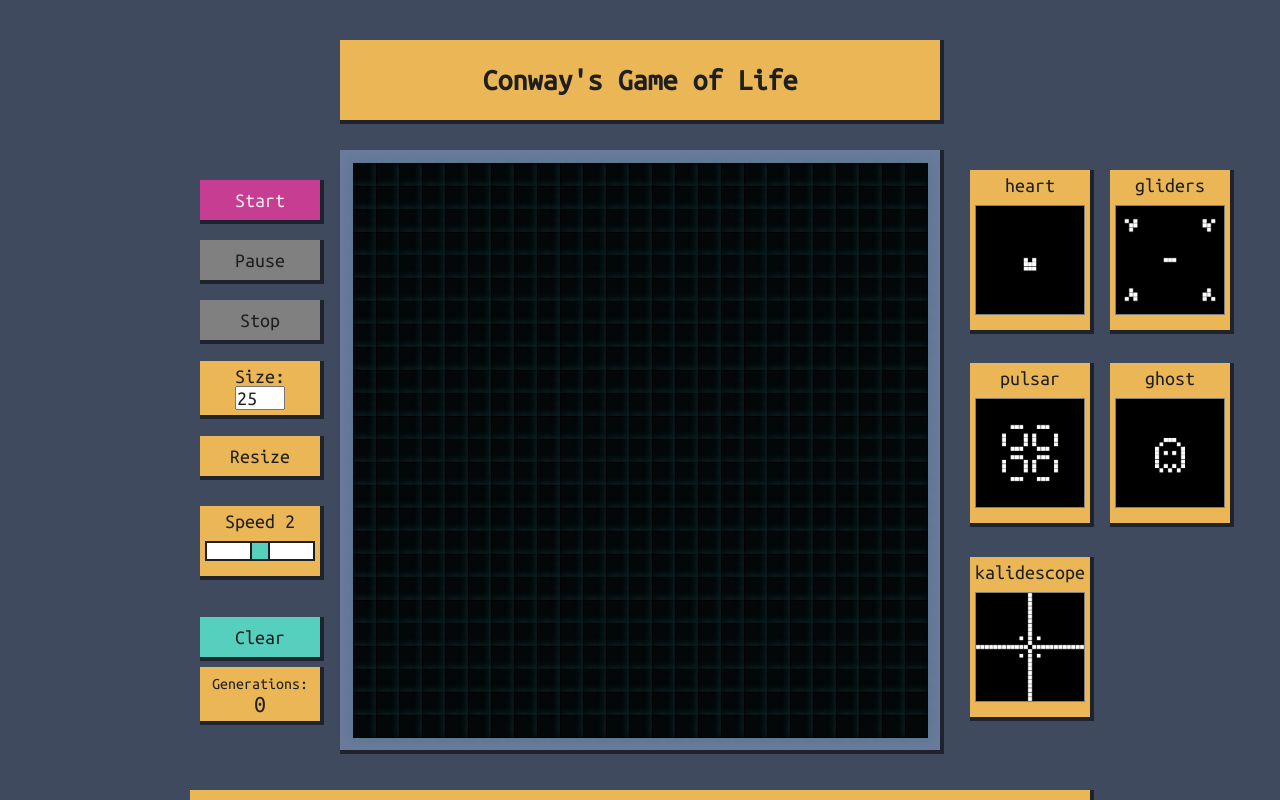
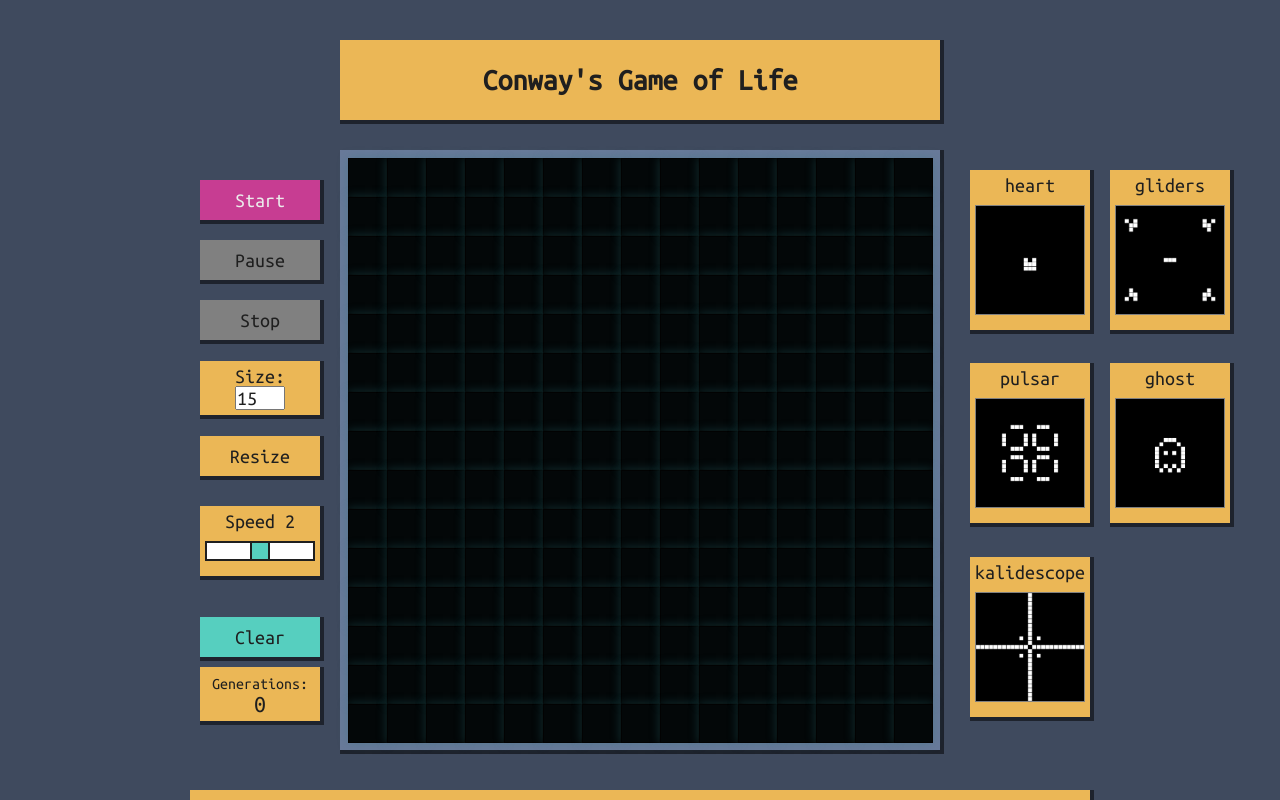
Before and after one commit to drew-ross/game-of-life, a React (Create React App) app in the folder app/: page / in a window 1280 px wide. Shown: the top 800 px of the page. Built offline with nearby package versions, Linux system fonts and the light colour scheme.

Commit message:
Style stop button with primary button color. Reduce default grid size.

```diff
--- a/app/src/components/GameController.jsx
+++ b/app/src/components/GameController.jsx
@@ -111,6 +111,7 @@ const GameController = props => {
         </button>
         <br />
         <button
+          className='_primary'
           disabled={isClear}
           onClick={stopGame}
         >
--- a/app/src/hooks/useCells.js
+++ b/app/src/hooks/useCells.js
@@ -1,7 +1,7 @@
 import { useState } from 'react';
 
 const containerSize = 600;
-const defaultGridSize = 25;
+const defaultGridSize = 15;
 
 export const useCells = () => {
 
--- a/app/src/styles/general.scss
+++ b/app/src/styles/general.scss
@@ -59,6 +59,7 @@ button {
   }
   &:disabled {
     background: gray;
+    color: $color-dark;
     cursor: not-allowed;
   }
 }
```
